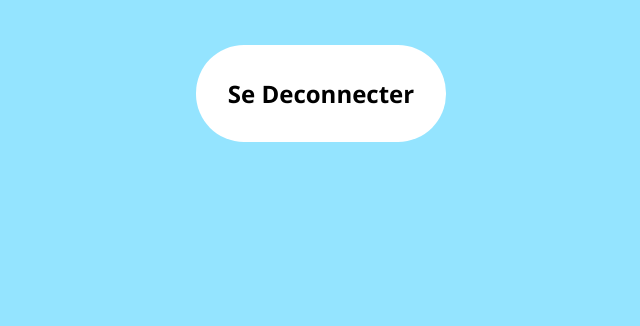
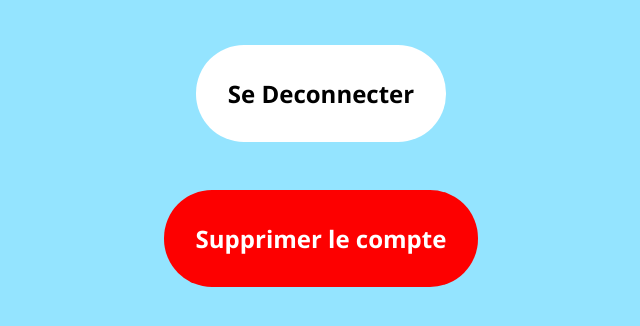
Before and after one commit to Fraxoo/blog, a PHP site: page /account.php in a window 1280 px wide. Shown: the part 310-636 px from the top of the page, without its empty margins (319-959 px from the left). Run offline with PHP 8.4, Linux system fonts and the light colour scheme; the visitor is signed in with stand-in values (Sample User, id 1); data that the repository does not hold is empty.

Commit message:
suppression de compte avec post fonctionel

```diff
--- a/account.php
+++ b/account.php
@@ -63,6 +63,7 @@ $posts = $get->fetchAll();
             <?php endforeach ?>
 
             <a class="deco" href="logout.php">Se Deconnecter</a>
+            <a class="rouge" href="deleteaccount.php">Supprimer le compte</a>
 
         </div>
 
--- a/index.php
+++ b/index.php
@@ -68,7 +68,7 @@ $posts = $get->fetchAll();
 
                         <img src="uploads/<?php echo $post['nom'] ?>_<?php echo $post['userid'] ?>/preview.png" alt="">
                         <p><?= $post['nom'] ?></p>
-                        <p>Auteur : <?= $post['pseudo'] ?></p>
+                        <p>Publier par : <?= $post['pseudo'] ?></p>
 
 
 
--- a/style5.css
+++ b/style5.css
@@ -67,3 +67,14 @@ a,p{
     font-size: 1.5rem;
     margin-top: 3rem;
 }
+
+.rouge{
+    padding: 2rem;
+    background-color: rgb(253, 0, 0);
+    border-radius: 3rem;
+    text-decoration: none;
+    color: white;
+    font-weight: bold;
+    font-size: 1.5rem;
+    margin-top: 3rem;
+}
```
Also changed, not shown: crud.php (+53 -3 lines), deleteaccount.php (added, +10 -0 lines), README.md.
